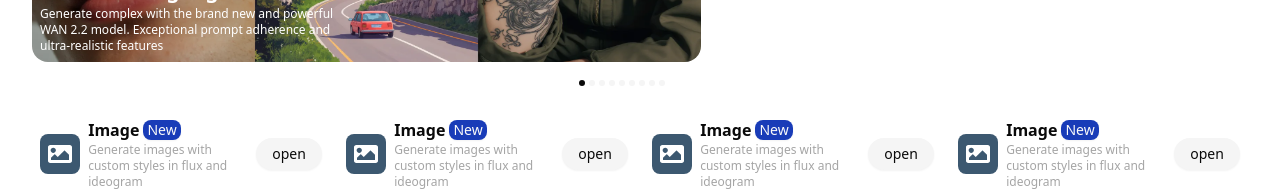
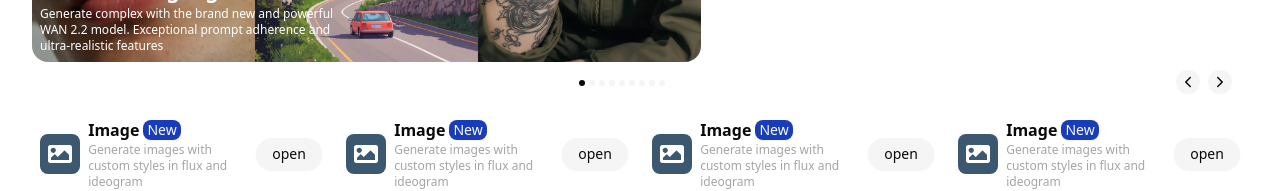
Before and after one commit to Shadrack04/cartolinks-assessment, a Next.js app: page / in a window 1280 px wide. Shown: the part 366-557 px from the top of the page. Built offline with nearby package versions, Linux system fonts and the light colour scheme.

Commit message:
add carousel next and prev button

```diff
--- a/components/hero.tsx
+++ b/components/hero.tsx
@@ -2,6 +2,7 @@ import React from "react";
 import { ImageCarousel } from "./image-carousel";
 import Image from "next/image";
 import { images } from "@/constants/images";
+import { IoIosArrowBack, IoIosArrowForward } from "react-icons/io";
 
 export default function Hero() {
   return (
@@ -52,8 +53,13 @@ export default function Hero() {
             className={`${
               index != 0 ? "bg-muted" : "bg-foreground"
             } size-1.5 rounded-full `}
-          ></div>
+          />
         ))}
+      </div>
+
+      <div className=" absolute z-30 bottom-2 right-4 flex gap-2 items-center">
+        <IoIosArrowBack className="bg-muted p-1 rounded-full size-6" />
+        <IoIosArrowForward className="bg-muted p-1 rounded-full size-6" />
       </div>
 
       {/* <ImageCarousel /> */}
```
